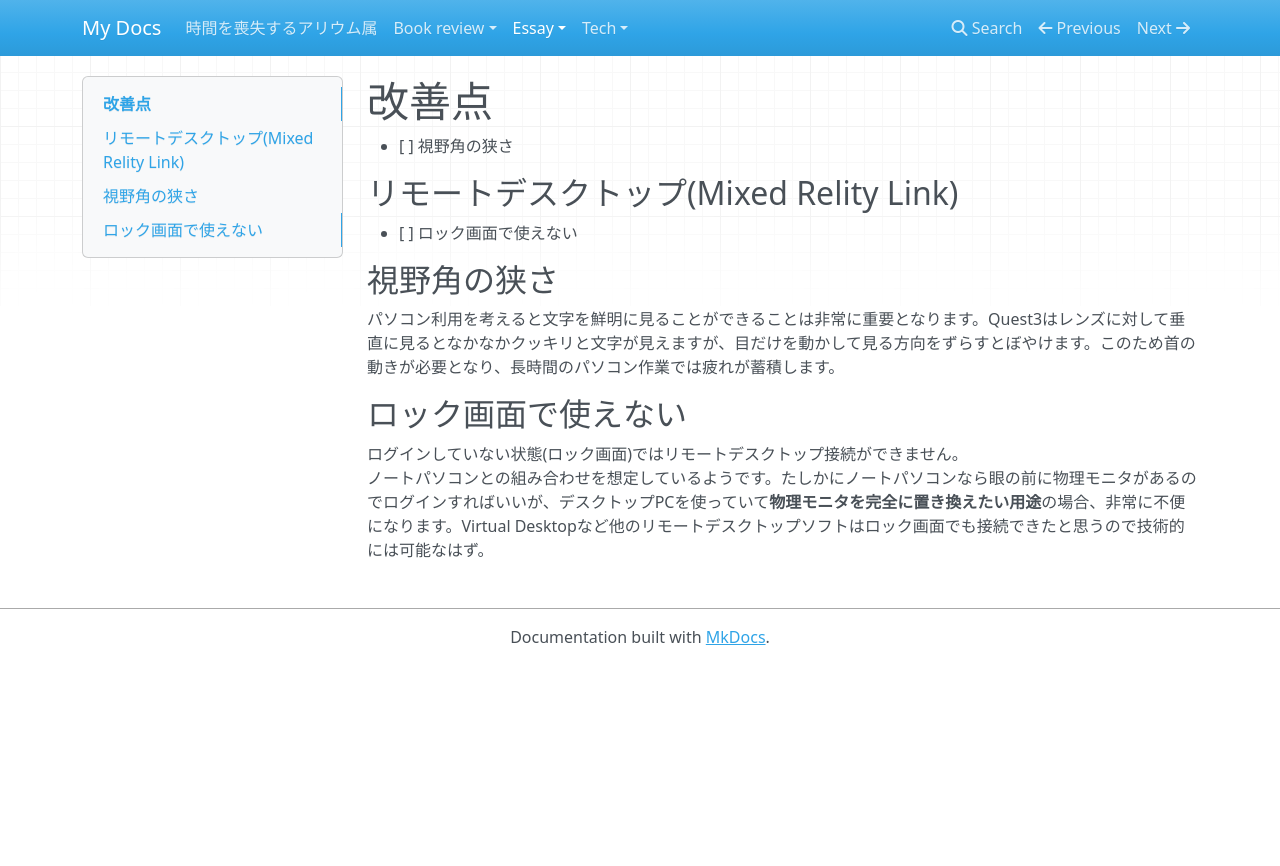
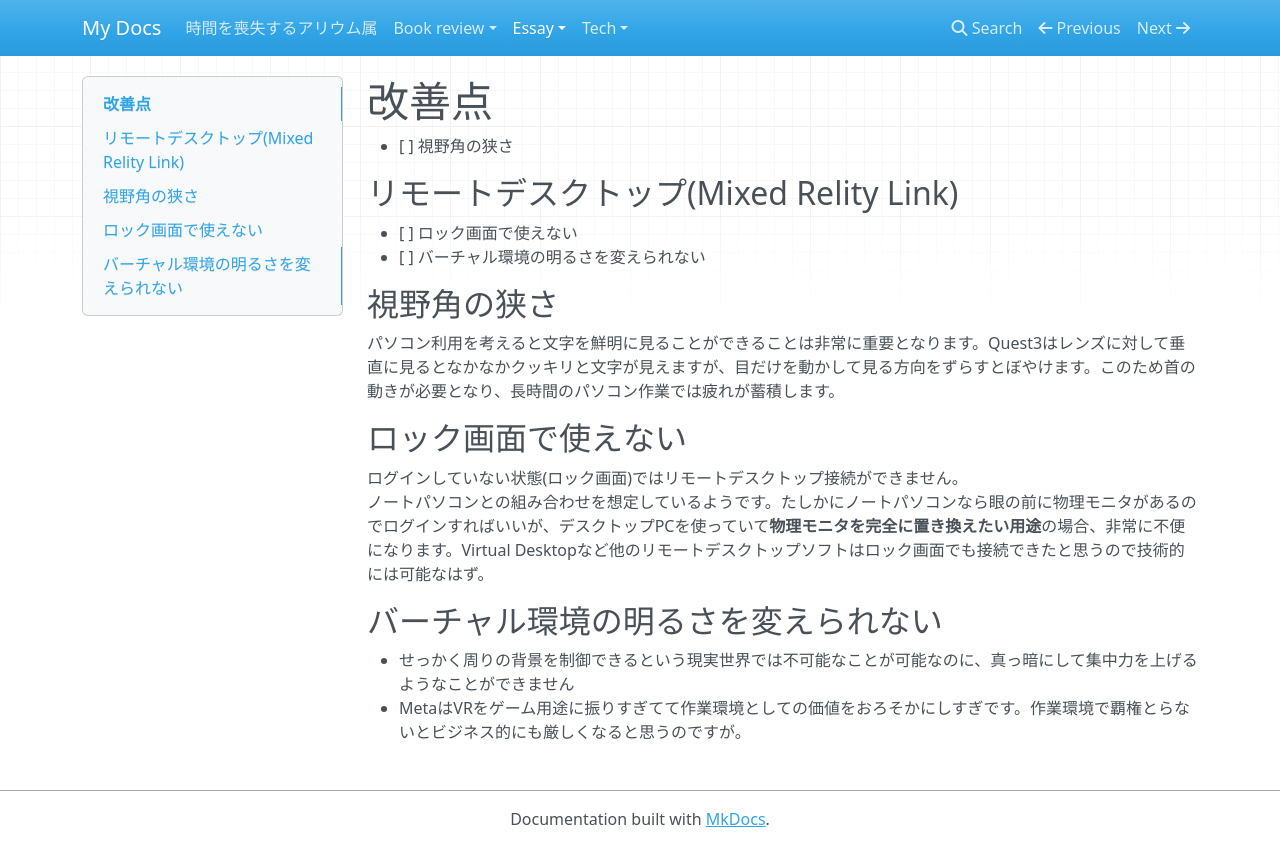
Before and after one commit to kunihiroka/allium, an MkDocs documentation site: the page built from docs/essay/002/002.md, in a window 1280 px wide. Shown: the top 866 px of the page. Built offline with MkDocs 1.6.1, drawn with Linux system fonts in a browser that asks for light colours; nearby versions of some CDN libraries.

Commit message:
commit from ChromeOS

```diff
--- a/docs/essay/002/002.md
+++ b/docs/essay/002/002.md
@@ -2,6 +2,7 @@
 - [ ] 視野角の狭さ
 ## リモートデスクトップ(Mixed Relity Link)
 - [ ] ロック画面で使えない
+- [ ] バーチャル環境の明るさを変えられない
 
 ## 視野角の狭さ
 パソコン利用を考えると文字を鮮明に見ることができることは非常に重要となります。Quest3はレンズに対して垂直に見るとなかなかクッキリと文字が見えますが、目だけを動かして見る方向をずらすとぼやけます。このため首の動きが必要となり、長時間のパソコン作業では疲れが蓄積します。
@@ -9,3 +10,7 @@
 ## ロック画面で使えない
 ログインしていない状態(ロック画面)ではリモートデスクトップ接続ができません。
 ノートパソコンとの組み合わせを想定しているようです。たしかにノートパソコンなら眼の前に物理モニタがあるのでログインすればいいが、デスクトップPCを使っていて**物理モニタを完全に置き換えたい用途**の場合、非常に不便になります。Virtual Desktopなど他のリモートデスクトップソフトはロック画面でも接続できたと思うので技術的には可能なはず。
+
+## バーチャル環境の明るさを変えられない
+- せっかく周りの背景を制御できるという現実世界では不可能なことが可能なのに、真っ暗にして集中力を上げるようなことができません
+- MetaはVRをゲーム用途に振りすぎてて作業環境としての価値をおろそかにしすぎです。作業環境で覇権とらないとビジネス的にも厳しくなると思うのですが。
```
